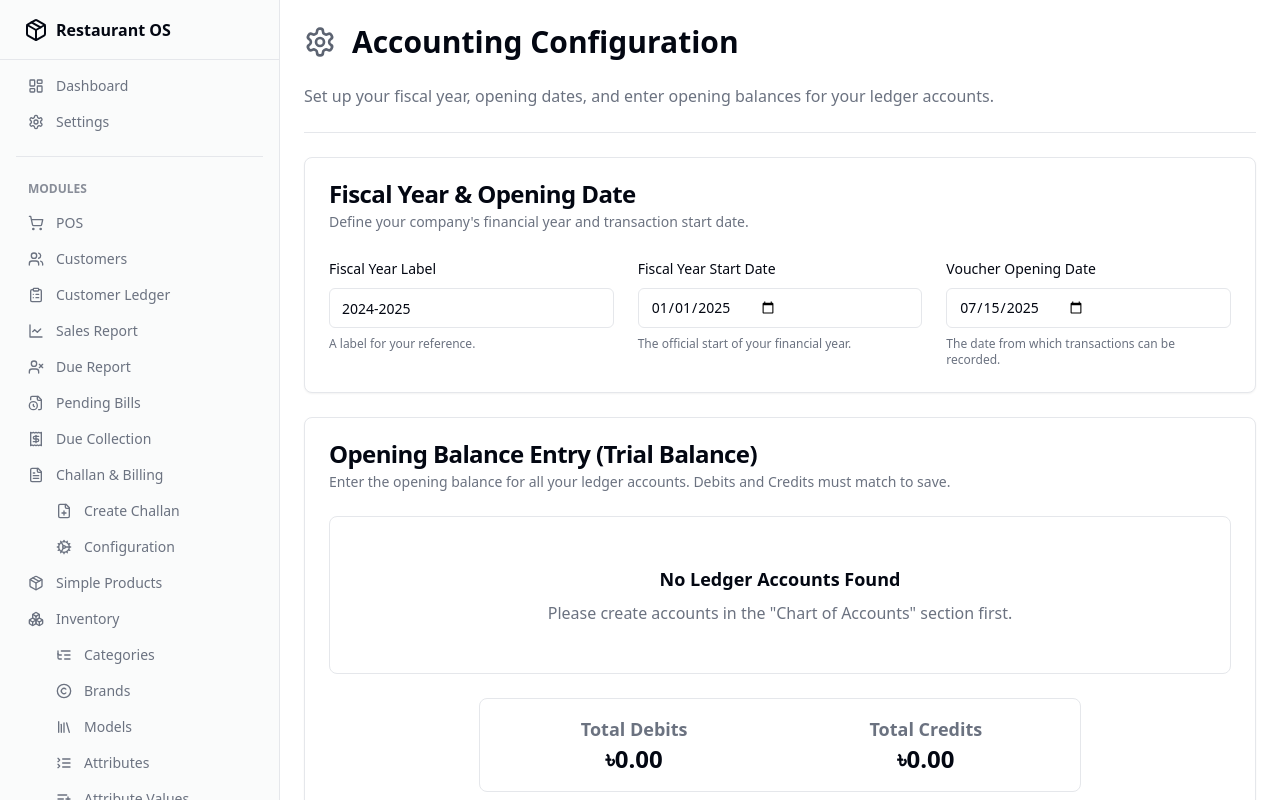
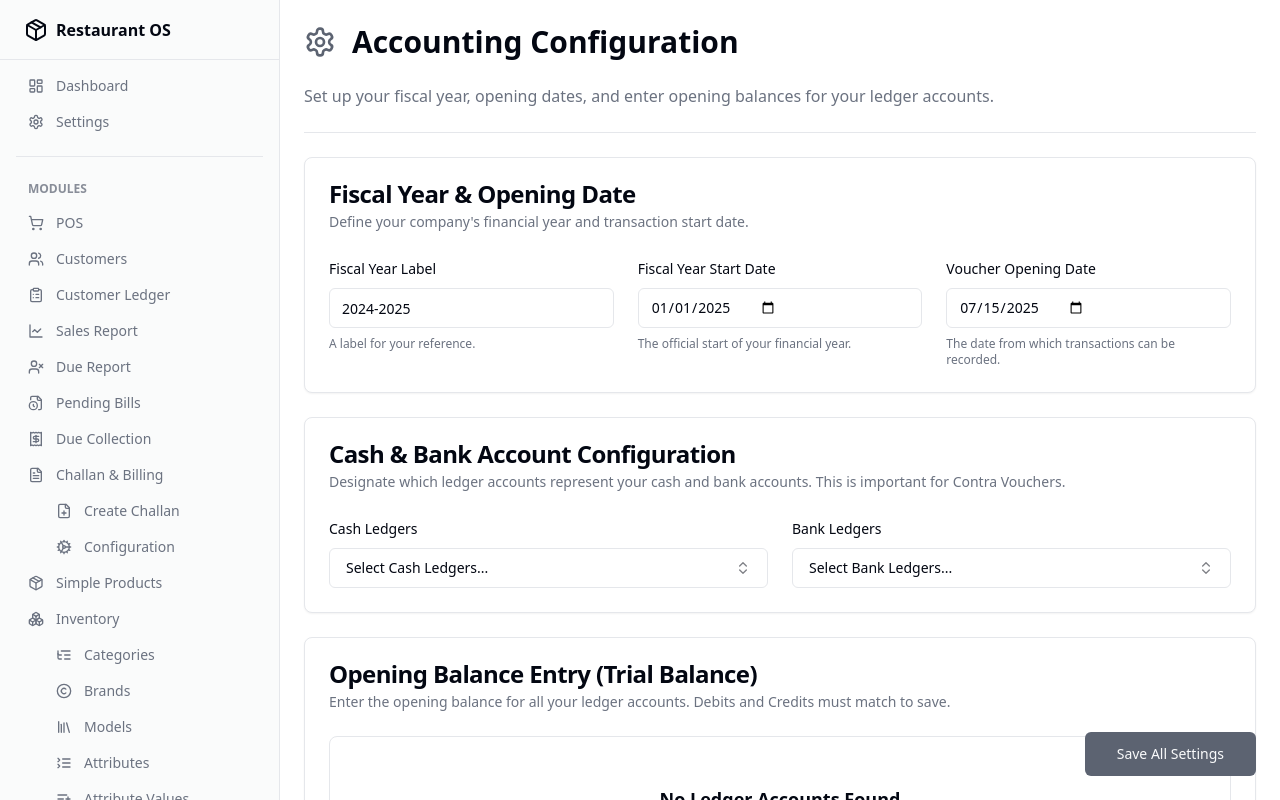
Before and after one commit to rahat1995/Order-Mgt, a Next.js app: page /admin/modules/accounting/configuration in a window 1280 px wide. Shown: the top 800 px of the page. Built offline with nearby package versions, Linux system fonts and the light colour scheme.

Commit message:
dear, make a panel, where i can define cash and bank ledgers, it should

```diff
--- a/src/components/admin/accounting/AccountingConfigurationClient.tsx
+++ b/src/components/admin/accounting/AccountingConfigurationClient.tsx
@@ -10,14 +10,82 @@ import { Label } from '@/components/ui/label';
 import { Table, TableBody, TableCell, TableHead, TableHeader, TableRow } from '@/components/ui/table';
 import type { LedgerAccount, AccountingSettings } from '@/types';
 import { cn } from '@/lib/utils';
-import { AlertCircle, CheckCircle2 } from 'lucide-react';
+import { AlertCircle, CheckCircle2, Check, ChevronsUpDown } from 'lucide-react';
+import { Popover, PopoverTrigger, PopoverContent } from '@/components/ui/popover';
+import { Command, CommandEmpty, CommandGroup, CommandInput, CommandItem, CommandList } from '@/components/ui/command';
+
+function MultiSelectCombobox({
+  title,
+  options,
+  selected,
+  onSelect,
+}: {
+  title: string;
+  options: { value: string; label: string }[];
+  selected: string[];
+  onSelect: (selected: string[]) => void;
+}) {
+  const [open, setOpen] = useState(false);
+
+  const handleSelect = (value: string) => {
+    const isSelected = selected.includes(value);
+    if (isSelected) {
+      onSelect(selected.filter((s) => s !== value));
+    } else {
+      onSelect([...selected, value]);
+    }
+  };
+
+  return (
+    <Popover open={open} onOpenChange={setOpen}>
+      <PopoverTrigger asChild>
+        <Button
+          variant="outline"
+          role="combobox"
+          aria-expanded={open}
+          className="w-full justify-between"
+        >
+          <span className="truncate">
+            {selected.length > 0
+              ? selected.map(val => options.find(opt => opt.value === val)?.label).join(', ')
+              : `Select ${title}...`}
+          </span>
+          <ChevronsUpDown className="ml-2 h-4 w-4 shrink-0 opacity-50" />
+        </Button>
+      </PopoverTrigger>
+      <PopoverContent className="w-[--radix-popover-trigger-width] p-0">
+        <Command>
+          <CommandInput placeholder={`Search ${title}...`} />
+          <CommandList>
+            <CommandEmpty>No {title} found.</CommandEmpty>
+            <CommandGroup>
+              {options.map((option) => (
+                <CommandItem
+                  key={option.value}
+                  onSelect={() => handleSelect(option.value)}
+                >
+                  <Check
+                    className={cn(
+                      "mr-2 h-4 w-4",
+                      selected.includes(option.value) ? "opacity-100" : "opacity-0"
+                    )}
+                  />
+                  {option.label}
+                </CommandItem>
+              ))}
+            </CommandGroup>
+          </CommandList>
+        </Command>
+      </PopoverContent>
+    </Popover>
+  );
+}
 
 export function AccountingConfigurationClient() {
   const { settings, setAccountingSettings, updateAllLedgerOpeningBalances, isLoaded } = useSettings();
 
   const [accountingConfig, setAccountingConfig] = useState<AccountingSettings>(settings.accountingSettings);
 
-  // openingBalances will store a tuple [debit, credit] for each ledgerId
   const [openingBalances, setOpeningBalances] = useState<Record<string, [number, number]>>({});
 
   useEffect(() => {
@@ -37,6 +105,10 @@ export function AccountingConfigurationClient() {
   const handleConfigChange = (e: React.ChangeEvent<HTMLInputElement>) => {
     const { id, value } = e.target;
     setAccountingConfig(prev => ({ ...prev, [id]: value }));
+  };
+
+  const handleCashBankConfigChange = (field: 'cashLedgerIds' | 'bankLedgerIds', value: string[]) => {
+    setAccountingConfig(prev => ({ ...prev, [field]: value }));
   };
 
   const handleBalanceChange = (ledgerId: string, type: 'debit' | 'credit', value: string) => {
@@ -73,8 +145,6 @@ export function AccountingConfigurationClient() {
     const finalBalances = Object.entries(openingBalances).reduce((acc, [ledgerId, [debit, credit]]) => {
         const accountType = settings.accountTypes.find(at => at.id === settings.ledgerAccounts.find(l => l.id === ledgerId)?.accountTypeId);
         const isDebitType = accountType?.code === 'ASSET' || accountType?.code === 'EXPENSE';
-        // Debit types have positive balance, Credit types have negative balance in some systems, but here we just store the magnitude.
-        // The sign is implicit in the account type.
         acc[ledgerId] = isDebitType ? debit : credit;
         return acc;
     }, {} as Record<string, number>);
@@ -82,6 +152,11 @@ export function AccountingConfigurationClient() {
     updateAllLedgerOpeningBalances(finalBalances);
     alert('Accounting settings and opening balances saved successfully!');
   };
+
+  const ledgerOptions = useMemo(() =>
+    settings.ledgerAccounts.map(l => ({ value: l.id, label: l.name })),
+    [settings.ledgerAccounts]
+  );
 
   if (!isLoaded) {
     return <div>Loading configuration...</div>;
@@ -115,11 +190,39 @@ export function AccountingConfigurationClient() {
 
       <Card>
         <CardHeader>
+          <CardTitle>Cash & Bank Account Configuration</CardTitle>
+          <CardDescription>Designate which ledger accounts represent your cash and bank accounts. This is important for Contra Vouchers.</CardDescription>
+        </CardHeader>
+        <CardContent className="grid grid-cols-1 md:grid-cols-2 gap-6">
+          <div className="space-y-2">
+              <Label>Cash Ledgers</Label>
+              <MultiSelectCombobox
+                title="Cash Ledgers"
+                options={ledgerOptions}
+                selected={accountingConfig.cashLedgerIds || []}
+                onSelect={(value) => handleCashBankConfigChange('cashLedgerIds', value)}
+              />
+          </div>
+          <div className="space-y-2">
+              <Label>Bank Ledgers</Label>
+              <MultiSelectCombobox
+                title="Bank Ledgers"
+                options={ledgerOptions}
+                selected={accountingConfig.bankLedgerIds || []}
+                onSelect={(value) => handleCashBankConfigChange('bankLedgerIds', value)}
+              />
+          </div>
+        </CardContent>
+      </Card>
+
+      <Card>
+        <CardHeader>
           <CardTitle>Opening Balance Entry (Trial Balance)</CardTitle>
           <CardDescription>Enter the opening balance for all your ledger accounts. Debits and Credits must match to save.</CardDescription>
         </CardHeader>
         <CardContent>
            {settings.ledgerAccounts.length > 0 ? (
+                <div className="border rounded-md overflow-hidden">
                     <Table>
                         <TableHeader>
                             <TableRow>
@@ -148,7 +251,7 @@ export function AccountingConfigurationClient() {
                                             step="0.01"
                                             value={debit || ''}
                                             onChange={(e) => handleBalanceChange(ledger.id, 'debit', e.target.value)}
-                                        className="h-8 text-right"
+                                            className="h-8 text-right bg-transparent border-0 focus-visible:ring-1 focus-visible:ring-ring"
                                             placeholder="0.00"
                                         />
                                     </TableCell>
@@ -158,7 +261,7 @@ export function AccountingConfigurationClient() {
                                             step="0.01"
                                             value={credit || ''}
                                             onChange={(e) => handleBalanceChange(ledger.id, 'credit', e.target.value)}
-                                        className="h-8 text-right"
+                                            className="h-8 text-right bg-transparent border-0 focus-visible:ring-1 focus-visible:ring-ring"
                                             placeholder="0.00"
                                         />
                                     </TableCell>
@@ -167,6 +270,7 @@ export function AccountingConfigurationClient() {
                             })}
                         </TableBody>
                     </Table>
+                </div>
            ) : (
                 <div className="text-center py-12 border rounded-lg">
                     <h3 className="text-lg font-semibold">No Ledger Accounts Found</h3>
@@ -174,6 +278,7 @@ export function AccountingConfigurationClient() {
                 </div>
            )}
         </CardContent>
+        {settings.ledgerAccounts.length > 0 && (
             <CardFooter className="flex flex-col items-center gap-4">
                 <div className="w-full md:w-2/3 grid grid-cols-2 gap-4 text-center font-bold p-4 border rounded-lg">
                     <div>
@@ -192,9 +297,12 @@ export function AccountingConfigurationClient() {
                     {isBalanced ? <CheckCircle2 className="h-5 w-5"/> : <AlertCircle className="h-5 w-5"/>}
                     {isBalanced ? "Totals are balanced." : "Debit and Credit totals do not match."}
                 </div>
-            <Button onClick={handleSave} disabled={!isBalanced}>Save All Settings</Button>
             </CardFooter>
+        )}
       </Card>
+       <div className="flex justify-end sticky bottom-6 right-6">
+            <Button onClick={handleSave} disabled={!isBalanced && settings.ledgerAccounts.length > 0} size="lg">Save All Settings</Button>
+        </div>
     </div>
   );
 }
--- a/src/context/SettingsContext.tsx
+++ b/src/context/SettingsContext.tsx
@@ -56,6 +56,8 @@ const defaultSettings: AppSettings = {
     fiscalYear: '2024-2025',
     fiscalYearStartDate: new Date(new Date().getFullYear(), 0, 1).toISOString().split('T')[0], // Default to Jan 1st of current year
     openingDate: new Date().toISOString().split('T')[0],
+    cashLedgerIds: [],
+    bankLedgerIds: [],
   },
   floors: [],
   tables: [],
--- a/src/types/index.ts
+++ b/src/types/index.ts
@@ -1,3 +1,4 @@
+
 
 
 
@@ -84,6 +85,8 @@ export interface AccountingSettings {
   fiscalYear: string;
   fiscalYearStartDate: string; // ISO date
   openingDate: string; // ISO date
+  cashLedgerIds?: string[];
+  bankLedgerIds?: string[];
 }
 
 export interface MenuCategory {
```
Lines whose indentation alone changed are shown as unchanged.
